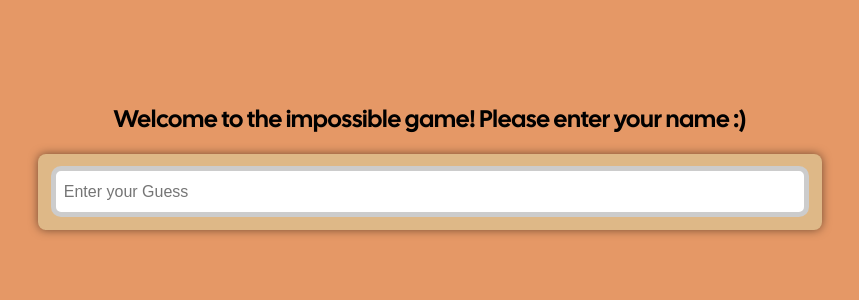
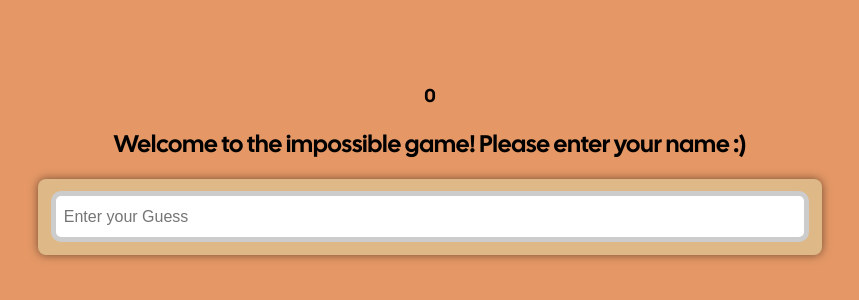
Before and after one commit to birbothedev/impossible_game, a plain HTML site: page index.html in a window 1280 px wide. Shown: the part 170-470 px from the top of the page, without its empty margins (210-1069 px from the left). Drawn offline with Linux system fonts and the light colour scheme.

Commit message:
scoremap keeps breaking

```diff
--- a/index.html
+++ b/index.html
@@ -9,6 +9,9 @@
 <body>
     <div class="gameWrapper">
         <div class="gameTextArea">
+            <h3 id="gameLevelCountText">0</h3>
+        </div>
+        <div class="gameTextArea">
             <h2 id="gameText">this is placeholder text</h2>
         </div>
         <div class="gameTextInput">
--- a/scripts/mainScript.js
+++ b/scripts/mainScript.js
@@ -27,7 +27,6 @@ guessInput.addEventListener('keydown', function(event) {
 
 function initialize(){
     updateGameText();
-    console.log("Your name is Bob!");
 }
 
 initialize();
--- a/scripts/scoreMap.js
+++ b/scripts/scoreMap.js
@@ -1,4 +1,8 @@
+
+
 export const scoreMap = {	0: { gameText: "Welcome to the impossible game! Please enter your name :)", answer: "" },
                 1: { gameText: "I hate that name. Please choose a better one.", answer: "Bob" },
-                2: { gameText: "This game is going to be really hard :D", answer: "ok" },
-                3: { gameText: "What color am I?", answer: "#e59866" }};
+                2: { gameText: "That's better. This game is going to be really hard :D", answer: "ok" },
+                3: { gameText: "What color am I?", answer: "#e59866" },
+                4: { gameText: "I like you :D Would you be mad if I made you do math?", answer: "no"}
+            };
--- a/scripts/util.js
+++ b/scripts/util.js
@@ -2,6 +2,7 @@ import { scoreMap } from "./scoreMap.js";
 
 export const guessInput = document.getElementById('guessInput');
 export const gameText = document.getElementById('gameText');
+export const gameLevelCountText = document.getElementById('gameLevelCountText');
 export let correctAnswerCount = 0;
 
 export function checkCorrectAnswer(guessString){
@@ -31,9 +32,13 @@ export function flashGreen(){
 
 export function updateGameText(){
     gameText.textContent = scoreMap[correctAnswerCount].gameText;
+    gameLevelCountText.textContent = correctAnswerCount;
+
 }
 
 export function increaseCorrectAnswerCount(){
     correctAnswerCount++;
-    console.log("increasing answer count to: ", correctAnswerCount);
+    if (correctAnswerCount == 1){
+        console.log("Your name is Bob!");
+    }
 }
--- a/styles/styles.css
+++ b/styles/styles.css
@@ -18,6 +18,13 @@ body {
     gap: 5%;
 }
 
+.gameTextArea {
+    max-width: 80%;
+}
+
+#gameLevelCountText {
+    margin: 0 auto;
+}
 
 .gameTextInput {
     background-color: burlywood;
```
